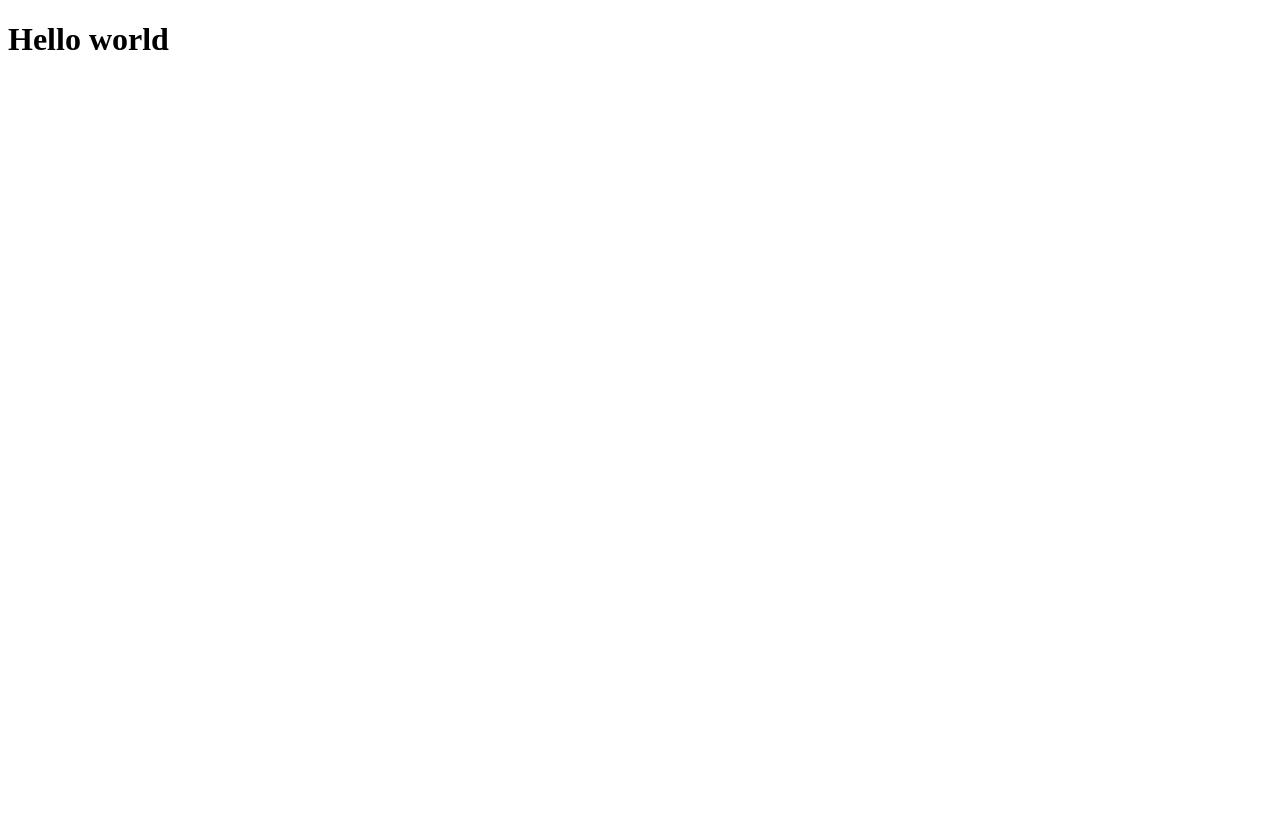
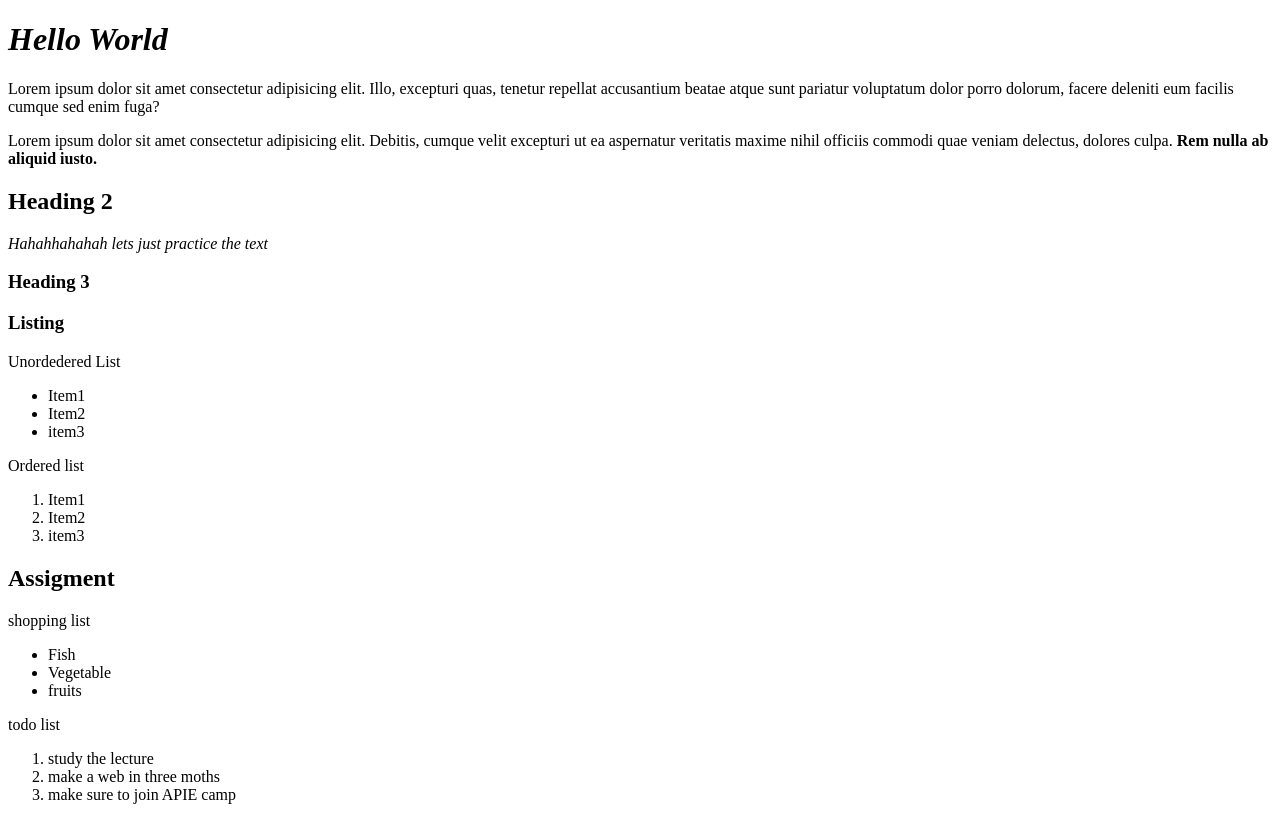
Before and after one commit to aRYUD17/git_test, a plain HTML site: page html-boilerplate/index.html in a window 1280 px wide. Drawn offline with Linux system fonts and the light colour scheme.

Commit message:
index.html

```diff
--- a/html-boilerplate/index.html
+++ b/html-boilerplate/index.html
@@ -5,6 +5,38 @@
         <title>My First Webpage</title>
     </head>
     <body>
-        <h1>Hello world</h1>
+        <h1><em>Hello World</em> </h1>
+        <p>Lorem ipsum dolor sit amet consectetur adipisicing elit. Illo, excepturi quas, tenetur repellat accusantium beatae atque sunt pariatur voluptatum dolor porro dolorum, facere deleniti eum facilis cumque sed enim fuga?</p>
+        <p>Lorem ipsum dolor sit amet consectetur adipisicing elit. Debitis, cumque velit excepturi ut ea aspernatur veritatis maxime nihil officiis commodi quae veniam delectus, dolores culpa. <strong>Rem nulla ab aliquid iusto.</strong></p>
+        <h2>Heading <strong>2</strong></h2>
+        <p><em>Hahahhahahah lets just practice the text </em></p>
+        <h3>Heading 3</h3>
+        <!-- the heading hierarchi is limited to number 6 -->
+         <h3>Listing</h3>
+         <p>Unordedered List</p>
+         <ul>
+            <li>Item1</li>
+            <li>Item2</li>
+            <li>item3</li>
+         </ul>
+         <p>Ordered list</p>
+         <ol>
+            <li>Item1</li>
+            <li>Item2</li>
+            <li>item3</li>
+         </ol>
+         <h2>Assigment</h2>
+         <p>shopping list</p>
+         <ul>
+            <li>Fish</li>
+            <li>Vegetable</li>
+            <li>fruits</li>
+         </ul>
+         <p>todo list</p>
+         <ol>
+            <li>study the lecture</li>
+            <li>make a web in three moths</li>
+            <li>make sure to join APIE camp</li>
+         </ol>
     </body>
 </html>
```
Also changed, not shown: odin-links-and-images/index.html (added).
